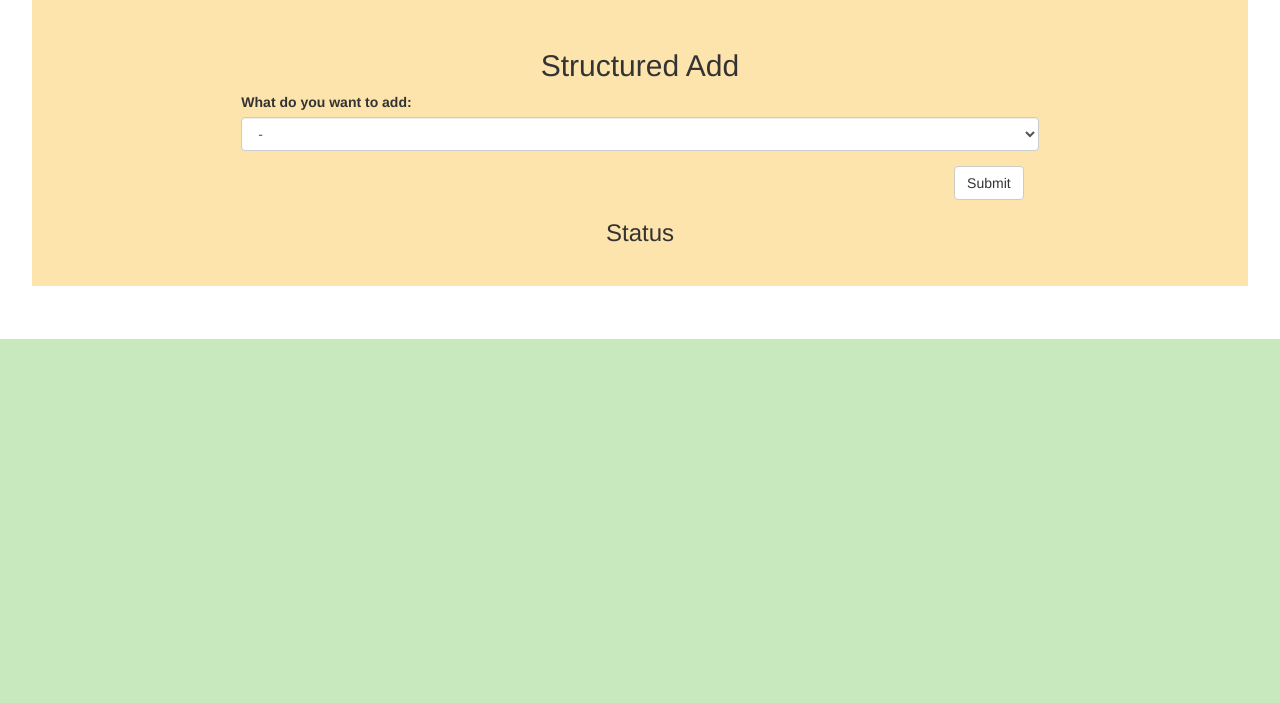
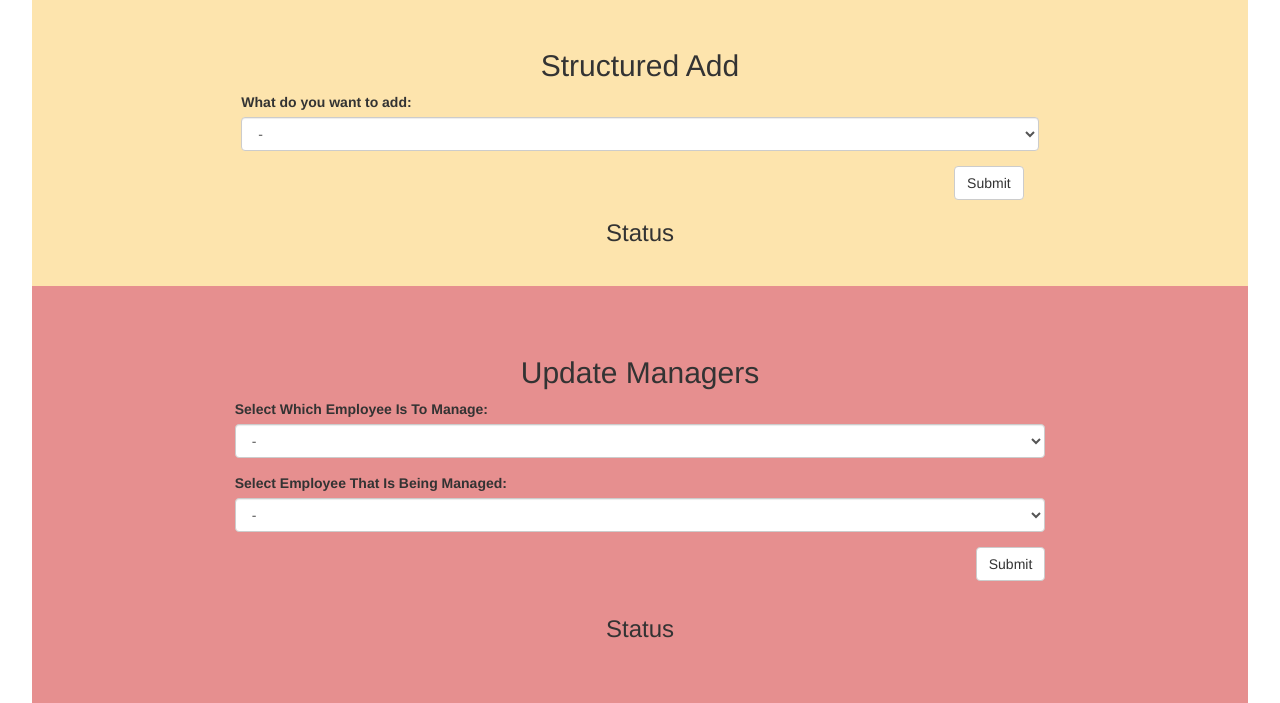
Before and after one commit to natemkelley/Database_Project, a PHP site: page /admin.html in a window 1280 px wide. Shown: the part 461-1164 px from the top of the page. Before the commit the page ends 800 px from the top, so only its background shows below. Run offline with PHP 8.4, Linux system fonts and the light colour scheme; style sheets or scripts are compiled from the project's sources.

Commit message:
so close

```diff
--- a/db_setup.sql
+++ b/db_setup.sql
@@ -296,6 +296,8 @@ SELECT DISTINCT E1.personID, CONCAT(person.fName,' ',person.lName), E1.employeeI
 
 SELECT customer.customerID, person.personID, CONCAT(person.fName,' ',person.lName) AS custName FROM customer,person WHERE customer.personID = person.personID;
 
+SELECT employee.employeeID, CONCAT(person.fName,' ',person.lName) FROM employee, person WHERE person.personID = employee.personID;
+
 #practice insterting person
 INSERT INTO person (fName,lName,mName,city,state,address,zip,phone)
 VALUES ( 'Joe', 'x', 'Crabs', 'Mapleton', 'UT', '567 N 500 E', '84606', '385-321-9273');
--- a/public/admin.html
+++ b/public/admin.html
@@ -321,6 +321,35 @@
         </div>
     </div>
 
+
+    <div class="container updatestuff">
+        <h2 class="text-center">Update Managers</h2>
+        <div class="col-md-8 col-md-offset-2 getresults">
+            <div class="form-horizontal">
+                <div class="form-group">
+                    <label for="getTable">Select Which Employee Is To Manage:</label>
+                    <select class="form-control" id="managing">
+                        <option>-</option>
+                    </select>
+                </div>
+                <div class="form-group">
+                    <label for="getTable">Select Employee That Is Being Managed:</label>
+                    <select class="form-control" id="managee">
+                        <option>-</option>
+                    </select>
+                </div>
+                <div class="form-group">
+                    <button type="submit" class="btn btn-default btn-admin" onclick="updateManagers()">Submit</button>
+                </div>
+            </div>
+        </div>
+        <div class="form-group">
+            <div class="col-md-12 display results">
+                <h3 class="text-center">Status</h3>
+                <div id="showUpdateStatus"></div>
+            </div>
+        </div>
+    </div>
 </body>
 
 <link rel="stylesheet" href="resources/css/style.css">
--- a/public/resources/css/style.css
+++ b/public/resources/css/style.css
@@ -58,3 +58,8 @@ img {
 .showstatus {
     color: #99ea1e;
 }
+
+.updatestuff {
+    background-color: #e68f8f;
+    padding: 50px 0px
+}
--- a/public/resources/js/admin.js
+++ b/public/resources/js/admin.js
@@ -1,5 +1,6 @@
 var THE_MANAGERS = [];
 var THE_CUSTOMERS = [];
+var THE_EMPLOYEES = [];
 
 function getSelect() {
     var command = $('#getTable').val();
@@ -182,6 +183,10 @@ function beforeSubmitToServer() {
     submitToServer(jsonArray);
 }
 
+function updateManagers() {
+
+}
+
 function getManagerEmpID(data) {
     var employeeID = 1;
     $.each(THE_MANAGERS, function (index, value) {
@@ -270,5 +275,18 @@ $(document).ready(function () {
             $('#customerlist').append("<option>" + createName + "</option>");
         });
     });
+    $.getJSON('getEmployees', function (data) {
+        console.log(data);
+        $.each(data, function (index, value) {
+            var createName = data[index].empName;
+
+            console.log(value);
+            THE_EMPLOYEES.push(data[index]);
+            $('#managing').append("<option>" + createName + "</option>");
+            $('#managee').append("<option>" + createName + "</option>");
+        });
+    });
+
+
 
 });
```
Also changed, not shown: routes/index.js (+13 -0 lines).
